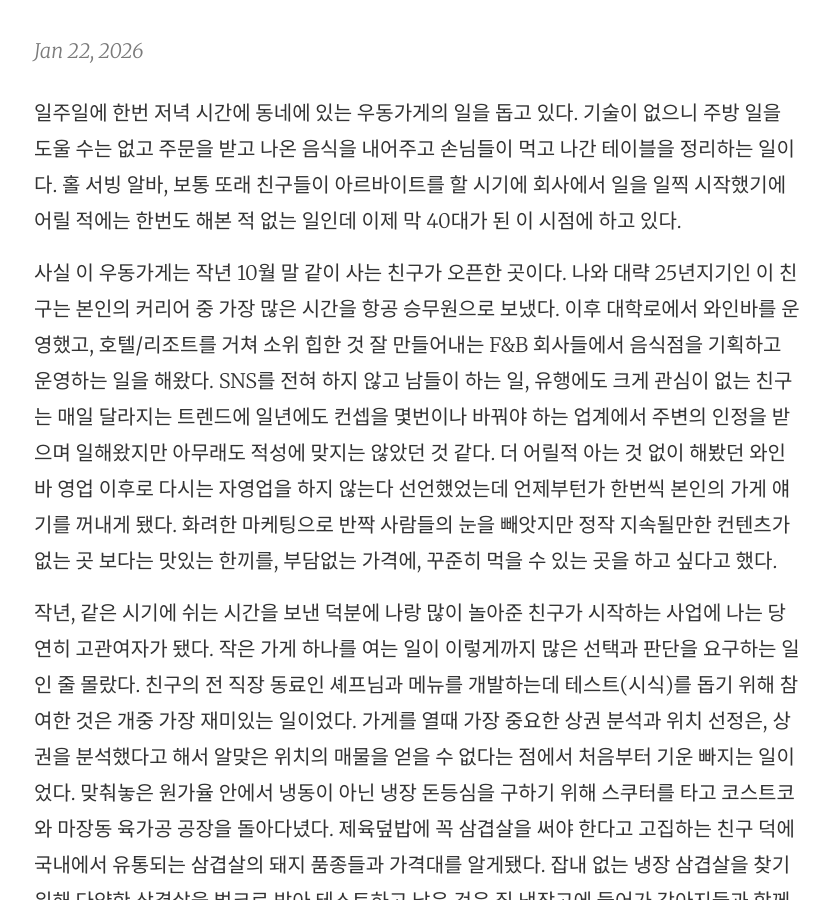
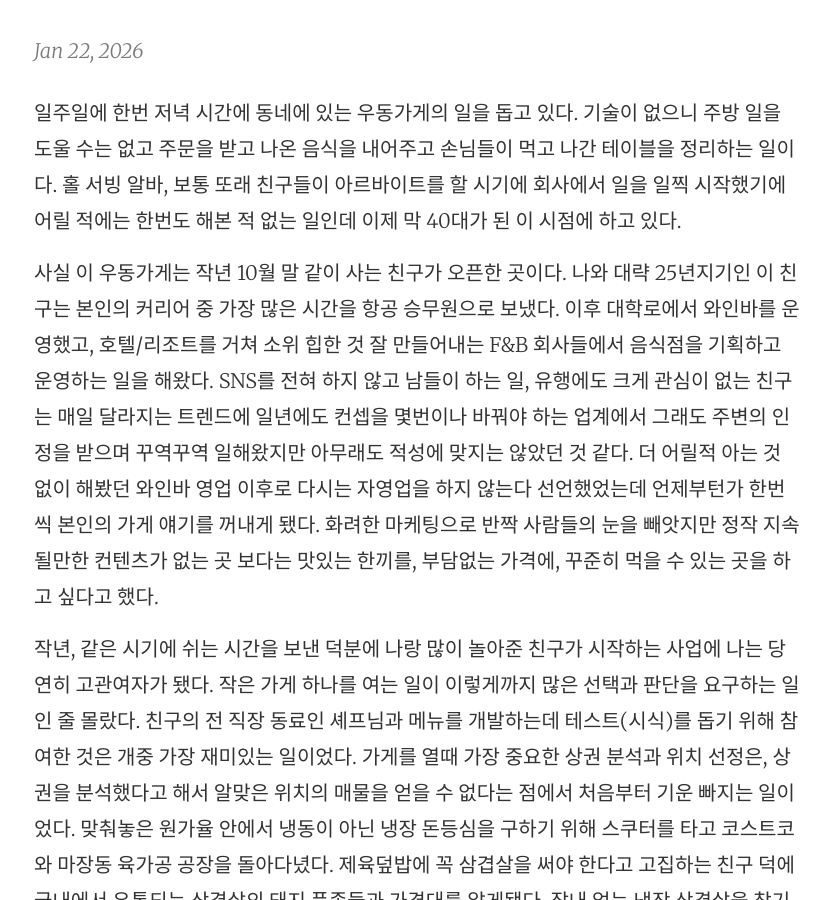
Before and after one commit to joyeon/joyeon.github.io, a Jekyll site: the page built from _posts/2026-01-22-part-time-job.md, in a window 1280 px wide and 900 px high, scrolled down 308 px. Shown: the whole window, without its empty margins (222-1052 px from the left). Built offline with Jekyll 4.4.1, drawn with Linux system fonts in a browser that asks for light colours.

Commit message:
Update details about friend's udon shop and experiences
Revised the description of the friend's udon shop and personal experiences related to its opening and operations.

```diff
--- a/_posts/2026-01-22-part-time-job.md
+++ b/_posts/2026-01-22-part-time-job.md
@@ -6,7 +6,7 @@
 
 일주일에 한번 저녁 시간에 동네에 있는 우동가게의 일을 돕고 있다. 기술이 없으니 주방 일을 도울 수는 없고 주문을 받고 나온 음식을 내어주고 손님들이 먹고 나간 테이블을 정리하는 일이다. 홀 서빙 알바, 보통 또래 친구들이 아르바이트를 할 시기에 회사에서 일을 일찍 시작했기에 어릴 적에는 한번도 해본 적 없는 일인데 이제 막 40대가 된 이 시점에 하고 있다.
 
-사실 이 우동가게는 작년 10월 말 같이 사는 친구가 오픈한 곳이다. 나와 대략 25년지기인 이 친구는 본인의 커리어 중 가장 많은 시간을 항공 승무원으로 보냈다. 이후 대학로에서 와인바를 운영했고, 호텔/리조트를 거쳐 소위 힙한 것 잘 만들어내는 F&B 회사들에서 음식점을 기획하고 운영하는 일을 해왔다. SNS를 전혀 하지 않고 남들이 하는 일, 유행에도 크게 관심이 없는 친구는 매일 달라지는 트렌드에 일년에도 컨셉을 몇번이나 바꿔야 하는 업계에서 주변의 인정을 받으며 일해왔지만 아무래도 적성에 맞지는 않았던 것 같다. 더 어릴적 아는 것 없이 해봤던 와인바 영업 이후로 다시는 자영업을 하지 않는다 선언했었는데 언제부턴가 한번씩 본인의 가게 얘기를 꺼내게 됐다. 화려한 마케팅으로 반짝 사람들의 눈을 빼앗지만 정작 지속될만한 컨텐츠가 없는 곳 보다는 맛있는 한끼를, 부담없는 가격에, 꾸준히 먹을 수 있는 곳을 하고 싶다고 했다.
+사실 이 우동가게는 작년 10월 말 같이 사는 친구가 오픈한 곳이다. 나와 대략 25년지기인 이 친구는 본인의 커리어 중 가장 많은 시간을 항공 승무원으로 보냈다. 이후 대학로에서 와인바를 운영했고, 호텔/리조트를 거쳐 소위 힙한 것 잘 만들어내는 F&B 회사들에서 음식점을 기획하고 운영하는 일을 해왔다. SNS를 전혀 하지 않고 남들이 하는 일, 유행에도 크게 관심이 없는 친구는 매일 달라지는 트렌드에 일년에도 컨셉을 몇번이나 바꿔야 하는 업계에서 그래도 주변의 인정을 받으며 꾸역꾸역 일해왔지만 아무래도 적성에 맞지는 않았던 것 같다. 더 어릴적 아는 것 없이 해봤던 와인바 영업 이후로 다시는 자영업을 하지 않는다 선언했었는데 언제부턴가 한번씩 본인의 가게 얘기를 꺼내게 됐다. 화려한 마케팅으로 반짝 사람들의 눈을 빼앗지만 정작 지속될만한 컨텐츠가 없는 곳 보다는 맛있는 한끼를, 부담없는 가격에, 꾸준히 먹을 수 있는 곳을 하고 싶다고 했다.
 
 작년, 같은 시기에 쉬는 시간을 보낸 덕분에 나랑 많이 놀아준 친구가 시작하는 사업에 나는 당연히 고관여자가 됐다. 작은 가게 하나를 여는 일이 이렇게까지 많은 선택과 판단을 요구하는 일인 줄 몰랐다. 친구의 전 직장 동료인 셰프님과 메뉴를 개발하는데 테스트(시식)를 돕기 위해 참여한 것은 개중 가장 재미있는 일이었다. 가게를 열때 가장 중요한 상권 분석과 위치 선정은, 상권을 분석했다고 해서 알맞은 위치의 매물을 얻을 수 없다는 점에서 처음부터 기운 빠지는 일이었다. 맞춰놓은 원가율 안에서 냉동이 아닌 냉장 돈등심을 구하기 위해 스쿠터를 타고 코스트코와 마장동 육가공 공장을 돌아다녔다. 제육덮밥에 꼭 삼겹살을 써야 한다고 고집하는 친구 덕에 국내에서 유통되는 삼겹살의 돼지 품종들과 가격대를 알게됐다. 잡내 없는 냉장 삼겹살을 찾기 위해 다양한 삼겹살을 벌크로 받아 테스트하고 남은 것은 집 냉장고에 들어가 강아지들과 함께 처리해야했다. ㅎㅎ
 
```
